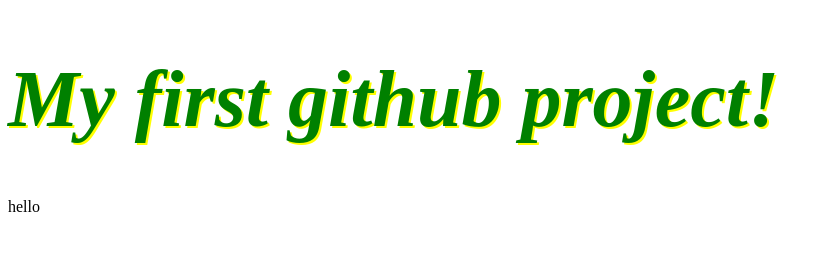
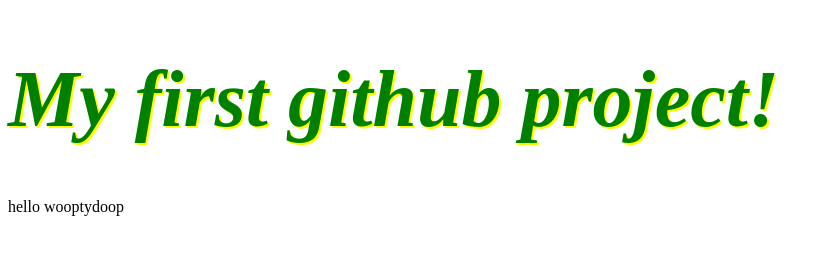
Before and after one commit to Kazathur92/git101, a plain HTML site: page index.html in a window 1280 px wide. Shown: the whole page, without its empty margins (0-833 px from the left). Drawn offline with Linux system fonts and the light colour scheme.

Commit message:
added phrase wooptydoop

```diff
--- a/index.html
+++ b/index.html
@@ -9,6 +9,6 @@
 </head>
 <body>
     <h1 class="green">My first github project!</h1>
-    <p>hello</p>
+    <p>hello wooptydoop</p>
 </body>
 </html>
```
